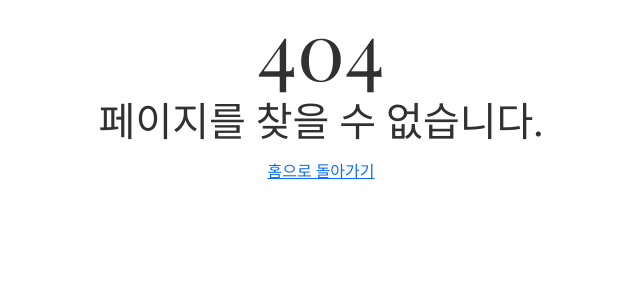
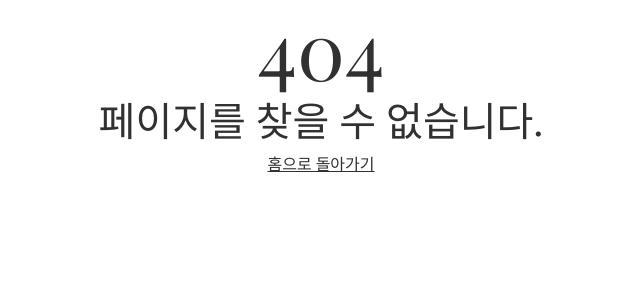
Before and after one commit to peripheral7/blog.github.io, a Django app: template blog/templates/blog/404.html in a window 1280 px wide. Shown: the top 300 px of the page, without its empty margins (319-959 px from the left). Run offline with Django 4.2, Linux system fonts and the light colour scheme; the template is opened without the code that fills it, so the values that code supplies are empty; some libraries are stand-ins or nearby versions.

Commit message:
500 page5

```diff
--- a/blog/templates/blog/404.html
+++ b/blog/templates/blog/404.html
@@ -21,7 +21,7 @@
             <div class="col-12 text-center">
                 <span class="display-1 d-block">404</span>
                 <h1 class="">페이지를 찾을 수 없습니다.</h1>
-                <a href="/" class="btn btn-link">홈으로 돌아가기</a>
+                <a href="/" class="">홈으로 돌아가기</a>
             </div>
         </div>
     </div>
--- a/blog/templates/blog/500.html
+++ b/blog/templates/blog/500.html
@@ -21,7 +21,7 @@
             <div class="col-12 text-center">
                 <span class="display-1 d-block">500</span>
                 <h1 class="mb-4 lead">서버 오류가 발생했습니다.</h1>
-                <a href="/" class="btn btn-link">홈으로 돌아가기</a>
+                <a href="/" class="text-decoration-none nav-link">홈으로 돌아가기</a>
             </div>
         </div>
     </div>
--- a/static/blog/css/blog-post.css
+++ b/static/blog/css/blog-post.css
@@ -51,7 +51,6 @@ a:hover{
 }
 
 .nav-link{
-
     height: 100%;
     padding: 1.5rem 0;
 }
```
